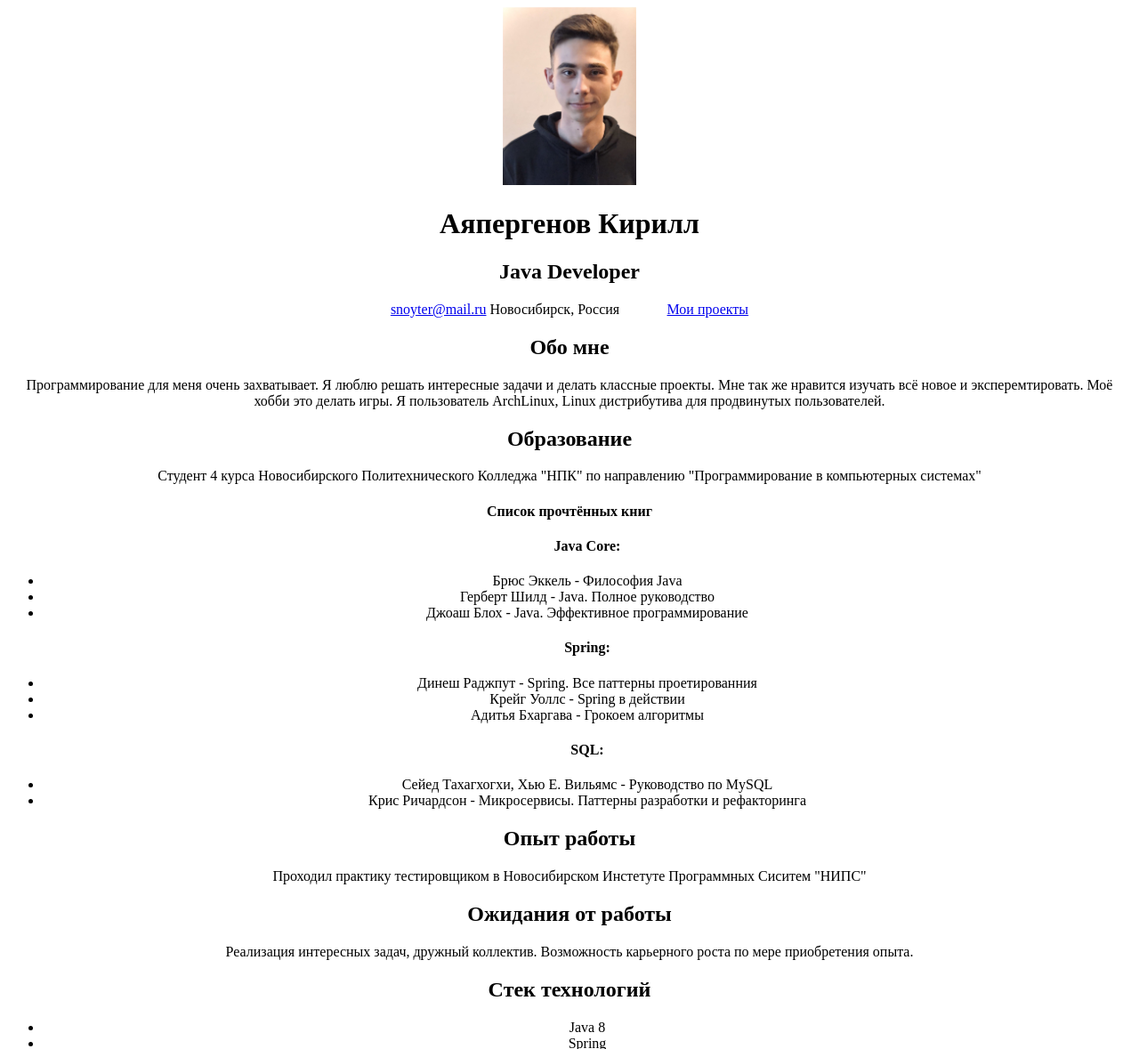
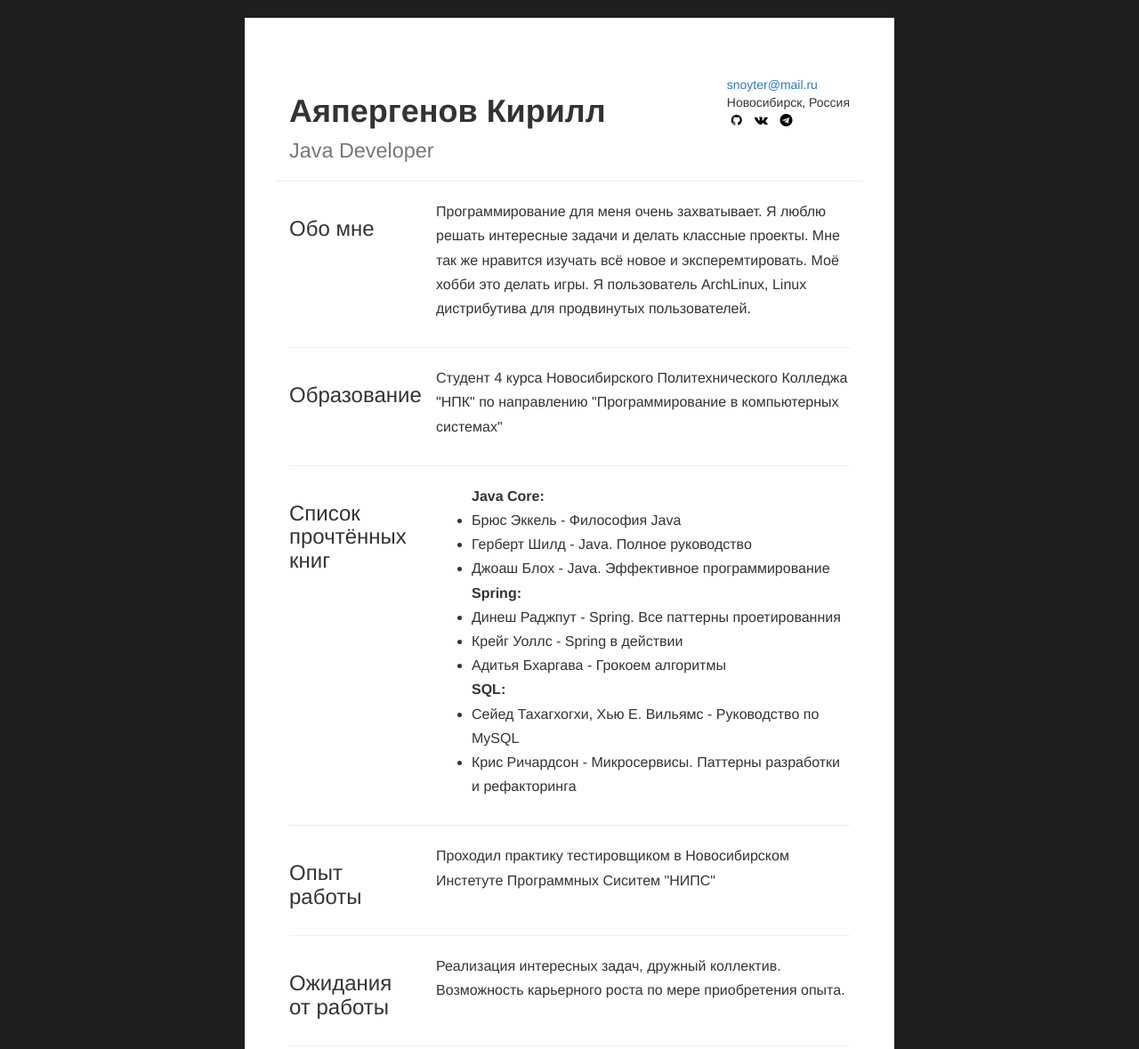
Before and after one commit to snoyter/snoyter.github.io, a plain HTML site: page index.html in a window 1280 px wide. Shown: the top 1179 px of the page at 89% size. Drawn offline with nearby package versions, Linux system fonts and the light colour scheme.

Commit message:
redesign site and update info

```diff
--- a/index.html
+++ b/index.html
@@ -1,59 +1,93 @@
 <!DOCTYPE html>
-<html lang="en" xmlns:th="http://www.w3.org/1999/xhtml">
+<html lang="ru">
 <head>
     <meta charset="UTF-8">
-    <title>Главная страница</title>
-    <link rel="stylesheet" href="styles.css">
-    <link rel="stylesheet" href="https://cdnjs.cloudflare.com/ajax/libs/font-awesome/5.15.1/css/fontawesome.min.css">
+    <title>Аяпергенов Кирилл</title>
+    <meta name="viewport" content="width=device-width, initial-scale=1.0">
+    <meta name="description" content="Резюме Аяпергенова Кирилла">
+    <meta name="author" content="Аяпергенов Кирилл">
+    <link rel="stylesheet" href="https://netdna.bootstrapcdn.com/bootstrap/3.3.7/css/bootstrap.min.css">
+    <link rel="stylesheet" href="https://maxcdn.bootstrapcdn.com/font-awesome/4.7.0/css/font-awesome.min.css">
+    <link rel="stylesheet" href="style.css">
 </head>
 <body>
-<img class="photo" src="avatar.jpg" alt="Моё фото">
-    <h1>Аяпергенов Кирилл</h1>
-    <h2>Java Developer</h2>
+  <div class="container">
+    <header class="row">
+      <div class="col-md-12 page-header">
+      <address class="pull-right">
           <a href="mailto:snoyter@mail.ru">snoyter@mail.ru</a>
+          <br>
           Новосибирск, Россия
+          <br>
+          <ul class="icon-list list-inline">
+            <li><a href="https://github.com/snoyter"><i class="fa fa-github icon-large"></i></a></li>
+            <li><a href="https://vk.com/k_lermontov"><i class="fa fa-vk icon-large"></i></a></li>
+            <li><a href="https://t.me/snoyter"><i class="fa fa-telegram icon-large"></i></a></li>
+          </ul>
+      </address>
+      <h1>
+        <strong>Аяпергенов Кирилл</strong>
+        <br>
+        <small>Java Developer</small>
+      </h1>
+      </div>
+    </header>
+    <div class="row">
+      <div class="col-md-3"><h3>Обо мне</h3></div>
+      <div class="col-md-9">
+        <p>Программирование для меня очень захватывает. Я люблю решать интересные задачи и делать классные проекты. Мне так же нравится изучать всё новое и эксперемтировать. Моё хобби это делать игры. Я пользователь ArchLinux, Linux дистрибутива для продвинутых пользователей.</p>
+      </div>
+    </div>
 
+<hr>
+<div class="row">
+    <div class="col-md-3"><h3>Образование</h3></div>
+    <div class="col-md-9">
+      <p>Студент 4 курса Новосибирского Политехнического Колледжа "НПК" по направлению "Программирование в компьютерных системах"
+      </p>
+    </div>
+  </div>
 
-    <a href="https://github.com/snoyter"><i class="fab fa-github"></i></a>
-    <a href="https://vk.com/k_lermontov"><i class="fab fa-vk"></i></a>
-    <a href="https://t.me/snoyter"><i class="fab fa-telegram"></i></a>
-    <a href="/projects">Мои проекты</a>
-
-
-    <h2>Обо мне</h2>
-    Программирование для меня очень захватывает. Я люблю решать интересные задачи и делать классные проекты.
-    Мне так же нравится изучать всё новое и эксперемтировать.
-    Моё хобби это делать игры.
-    Я пользователь ArchLinux, Linux дистрибутива для продвинутых пользователей.
-
-
-    <h2>Образование</h2>
-    Студент 4 курса Новосибирского Политехнического Колледжа "НПК" по направлению "Программирование в компьютерных системах"
-    <h4>Список прочтённых книг</h4>
+<hr>
+<div class="row">
+    <div class="col-md-3"><h3>Список прочтённых книг</h3></div>
+    <div class="col-md-9">
       <ul>
-    <h4>Java Core:</h4>
+          <strong>Java Core:</strong>
           <li>Брюс Эккель - Философия Java</li>
           <li>Герберт Шилд - Java. Полное руководство</li>
           <li>Джоаш Блох - Java. Эффективное программирование</li>
 
-    <h4>Spring:</h4>
+          <strong>Spring:</strong>
           <li>Динеш Раджпут - Spring. Все паттерны проетированния</li>
           <li>Крейг Уоллс - Spring в действии</li>
           <li>Адитья Бхаргава - Грокоем алгоритмы</li>
 
-    <h4>SQL:</h4>
+          <strong>SQL:</strong>
           <li>Сейед Тахагхогхи, Хью Е. Вильямс - Руководство по MySQL</li>
-<!--    <li>Паттерны объектно-ориентированного проектирования (2020)</li>-->
           <li>Крис Ричардсон - Микросервисы. Паттерны разработки и рефакторинга</li>
+      </ul>
+    </div>
+  </div>
 
-</ul>
-    <h2>Опыт работы</h2>
-    Проходил практику тестировщиком в Новосибирском Инстетуте Программных Сиситем "НИПС"
+<hr>
+<div class="row">
+    <div class="col-md-3"><h3>Опыт работы</h3></div>
+    <div class="col-md-9"><p>Проходил практику тестировщиком в Новосибирском Инстетуте Программных Сиситем "НИПС"</p></div>
+  </div>
 
-    <h2>Ожидания от работы</h2>
-    Реализация интересных задач, дружный коллектив. Возможность карьерного роста по мере приобретения опыта.
+<hr>
+<div class="row">
+    <div class="col-md-3"><h3>Ожидания от работы</h3></div>
+    <div class="col-md-9"><p>Реализация интересных задач, дружный коллектив. Возможность карьерного роста по мере приобретения опыта.</p>
+    </div>
+  </div>
 
-    <h2>Стек технологий</h2>
+<hr>
+<div class="row">
+
+    <div class="col-md-3"><h3>Стек технологий</h3></div>
+    <div class="col-md-9">
       <ul>
         <li>Java 8</li>
         <li>Spring</li>
@@ -65,21 +99,39 @@
         <li>Selenium</li>
         <li>Git</li>
       </ul>
+    </div>
+  </div>
 
-    <h2>Навыки Java</h2>
+<hr>
+<div class="row">
+
+    <div class="col-md-3"><h3>Навыки Java</h3></div>
+    <div class="col-md-9">
       <ul>
           <li>Умение работать с многопоточностью</li>
           <li>Знание коллекций</li>
           <li>Stream API</li>
           <li>IO</li>
           <li>JUnit</li>
+      </ul>
+    </div>
+  </div>
 
-    </ul>
+<hr>
+<div class="row">
 
-    <h2>Сертификаты</h2>
+    <div class="col-md-3"><h3>Сертификаты</h3></div>
+      <div class="col-md-9">
         *WorldSkills
         SoloLearn
         Техник ЭВМ*
+      </div>
+    </div>
 
+      <hr>
+    <footer class="footer pull-right text-muted">
+      <small> 2020 Аяпергенов Кирилл Романович </small>
+    </footer>
+  </div>
 </body>
 </html>
--- a/style.css
+++ b/style.css
@@ -1,16 +1,36 @@
-body{
-	background-color: black;
-	color: white;
+body {
+    background-color: #1f1f1f;
+    line-height: 1.7em;
+    font-size: 16px;
 }
 
-.logo{
-	width: 500px;
+.icon-list {
+    margin-left: 0px;
 }
 
-.center{
-	display: block;
-    text-align: -webkit-center;
+.container {
+    background-color: white;
 }
 
-.navbar{
+address {
+    font-size: 14px;
 }
+
+@media (min-width: 768px) {
+    .container {
+        max-width: 730px;
+        padding: 25px 50px;
+        margin: 20px auto;
+    }
+}
+
+a i[class^="icon-"],
+a i[class*=" icon-"] {
+    color: black;
+}
+
+a:hover i[class^="icon-"],
+a:hover i[class*=" icon-"] {
+    color: #2a6496;
+    text-decoration: none;
+}
--- a/styles.css
+++ /dev/null
@@ -1,10 +0,0 @@
-
-
-img{
-height:200px;
-}
-
-body{
-	display: block;
-    text-align: -webkit-center;
-}
```
Also changed, not shown: avatar.jpg (deleted). Lines whose indentation alone changed are shown as unchanged.
